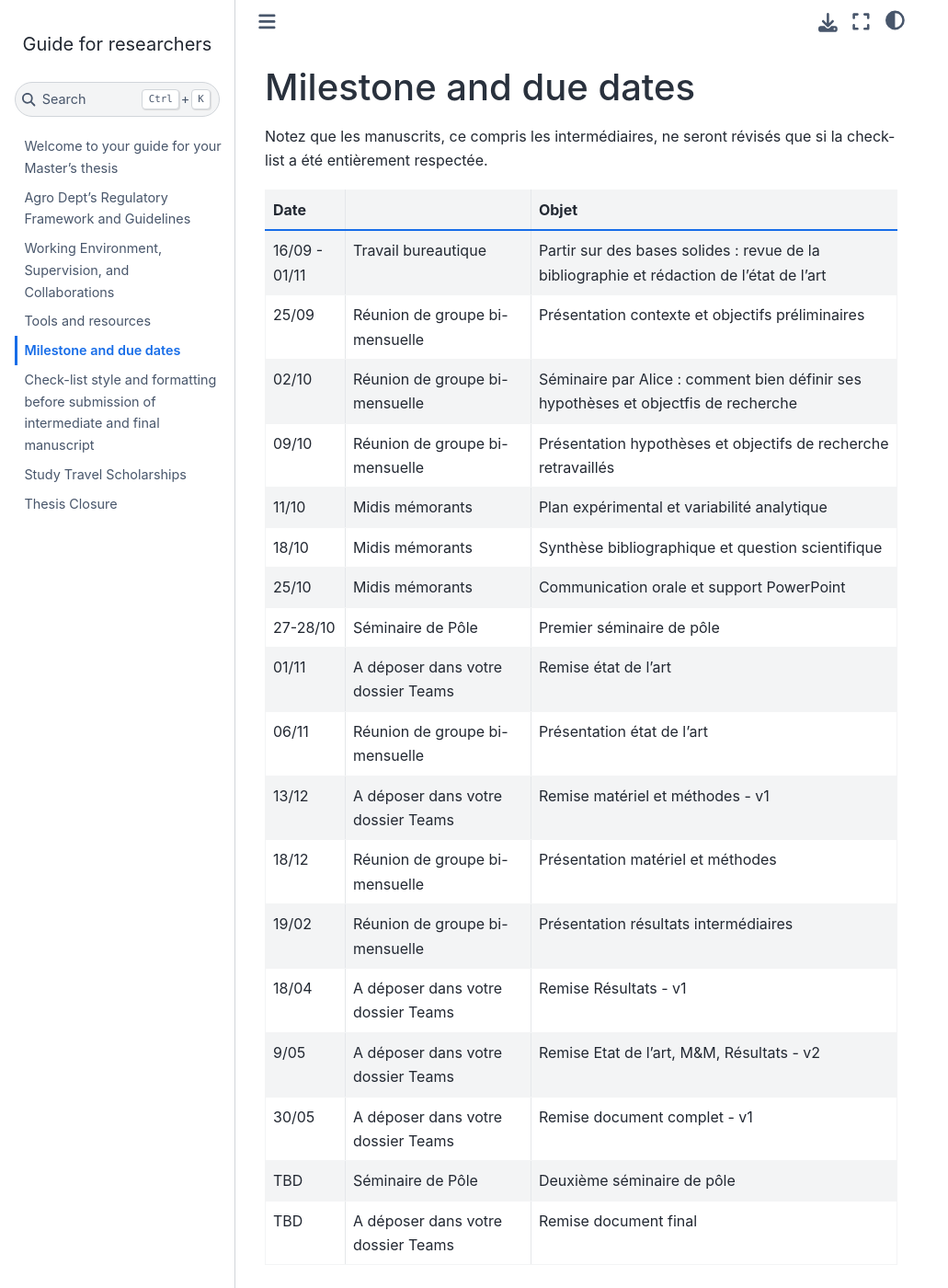
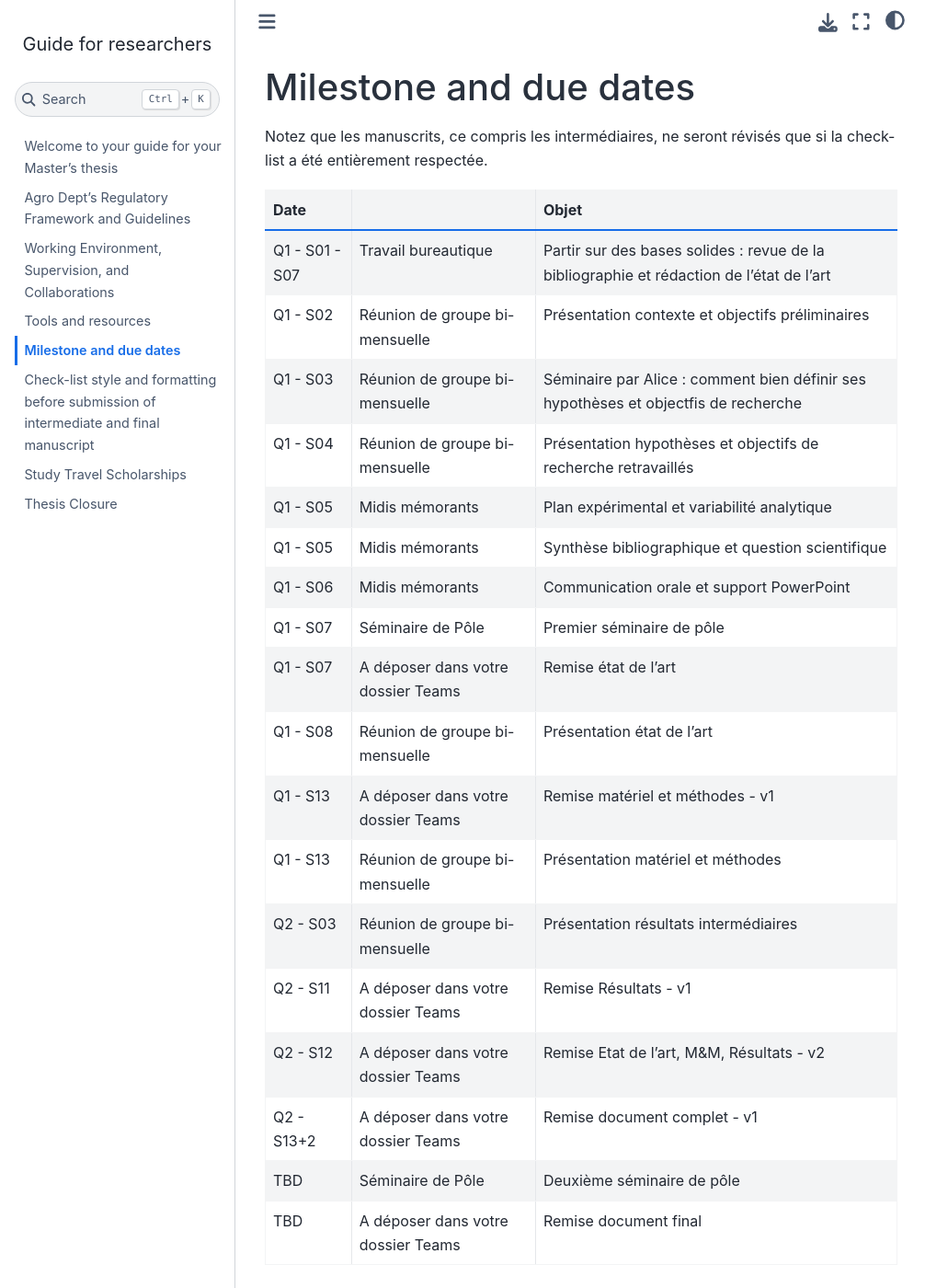
Before and after one commit to GERUlab/guide4researchers, a Jupyter Book: the page built from chapter4.md, in a window 1280 px wide and 1400 px high. Shown: the whole window at 92% size, without its empty margins (0-1031 px from the left). Built offline with Jupyter Book 1.0.4 settings and Sphinx 7.4.7 and the Sphinx Book theme 1.1.4, drawn with Linux system fonts in a browser that asks for light colours.

Commit message:
Update chapter4.md

```diff
--- a/chapter4.md
+++ b/chapter4.md
@@ -4,21 +4,21 @@ Notez que les manuscrits, ce compris les intermédiaires, ne seront révisés qu
 
 | Date          |                                    | Objet                                                                                    |
 |---------------|------------------------------------|------------------------------------------------------------------------------------------|
-| 16/09 - 01/11 | Travail bureautique                | Partir sur des bases solides : revue de la bibliographie et rédaction de l'état de l'art |
-| 25/09         | Réunion de groupe bi-mensuelle     | Présentation contexte et objectifs préliminaires                                         |
-| 02/10         | Réunion de groupe bi-mensuelle     | Séminaire par Alice :  comment bien définir ses hypothèses et objectfis de recherche     |
-| 09/10         | Réunion de groupe bi-mensuelle     | Présentation hypothèses et objectifs de recherche retravaillés                           |
-| 11/10        |  Midis mémorants    |  Plan expérimental et variabilité analytique                          |
-| 18/10       | Midis mémorants     | Synthèse bibliographique et question scientifique                          |
-| 25/10        | Midis mémorants    | Communication orale et support PowerPoint                         |
-| 27-28/10           | Séminaire de Pôle                  | Premier séminaire de pôle                                                                |
-| 01/11         | A déposer dans votre dossier Teams | Remise état de l'art                                                                     |
-| 06/11         | Réunion de groupe bi-mensuelle     | Présentation état de l'art                                                               |
-| 13/12         | A déposer dans votre dossier Teams | Remise matériel et méthodes - v1                                                         |
-| 18/12         | Réunion de groupe bi-mensuelle     | Présentation matériel et méthodes                                                        |
-| 19/02         | Réunion de groupe bi-mensuelle     | Présentation résultats intermédiaires                                                    |
-| 18/04         | A déposer dans votre dossier Teams | Remise Résultats - v1                                                                    |
-| 9/05          | A déposer dans votre dossier Teams | Remise Etat de l'art, M&M, Résultats - v2                                                |
-| 30/05         | A déposer dans votre dossier Teams | Remise document complet - v1                                                             |
+| Q1 - S01 - S07| Travail bureautique                | Partir sur des bases solides : revue de la bibliographie et rédaction de l'état de l'art   |
+| Q1 - S02         | Réunion de groupe bi-mensuelle     | Présentation contexte et objectifs préliminaires                                         |
+| Q1 - S03         | Réunion de groupe bi-mensuelle     | Séminaire par Alice :  comment bien définir ses hypothèses et objectfis de recherche     |
+| Q1 - S04         | Réunion de groupe bi-mensuelle     | Présentation hypothèses et objectifs de recherche retravaillés                           |
+| Q1 - S05       |  Midis mémorants    |  Plan expérimental et variabilité analytique                          |
+| Q1 - S05       | Midis mémorants     | Synthèse bibliographique et question scientifique                          |
+| Q1 - S06        | Midis mémorants    | Communication orale et support PowerPoint                         |
+| Q1 - S07           | Séminaire de Pôle                  | Premier séminaire de pôle                                                                |
+| Q1 - S07         | A déposer dans votre dossier Teams | Remise état de l'art                                                                     |
+| Q1 - S08         | Réunion de groupe bi-mensuelle     | Présentation état de l'art                                                               |
+| Q1 - S13        | A déposer dans votre dossier Teams | Remise matériel et méthodes - v1                                                         |
+| Q1 - S13         | Réunion de groupe bi-mensuelle     | Présentation matériel et méthodes                                                        |
+| Q2 - S03         | Réunion de groupe bi-mensuelle     | Présentation résultats intermédiaires                                                    |
+| Q2 - S11         | A déposer dans votre dossier Teams | Remise Résultats - v1                                                                    |
+| Q2 - S12          | A déposer dans votre dossier Teams | Remise Etat de l'art, M&M, Résultats - v2                                                |
+| Q2 - S13+2         | A déposer dans votre dossier Teams | Remise document complet - v1                                                             |
 | TBD           | Séminaire de Pôle                  | Deuxième séminaire de pôle                                                               |
 | TBD           | A déposer dans votre dossier Teams | Remise document final                                                                    |
```
